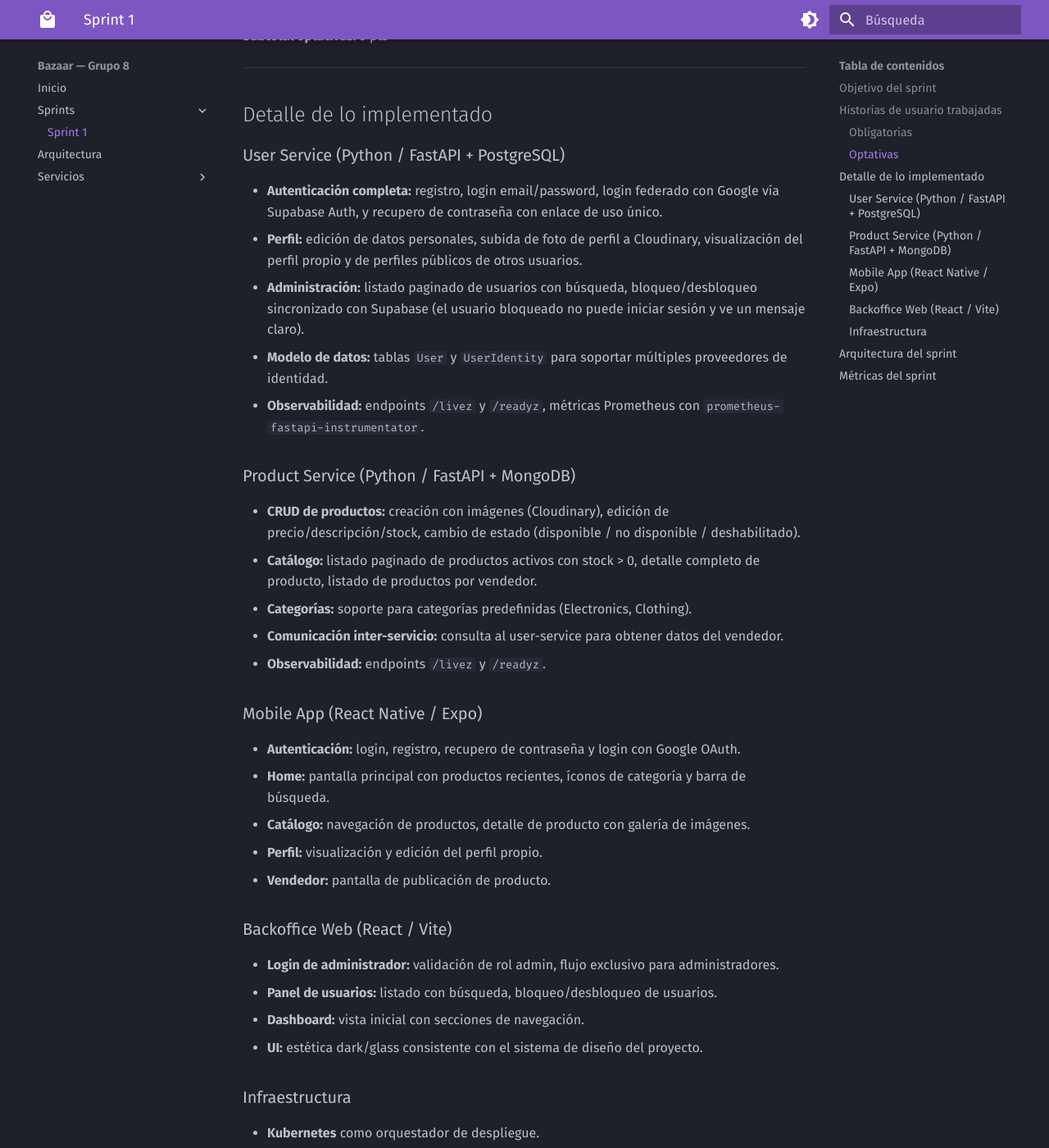
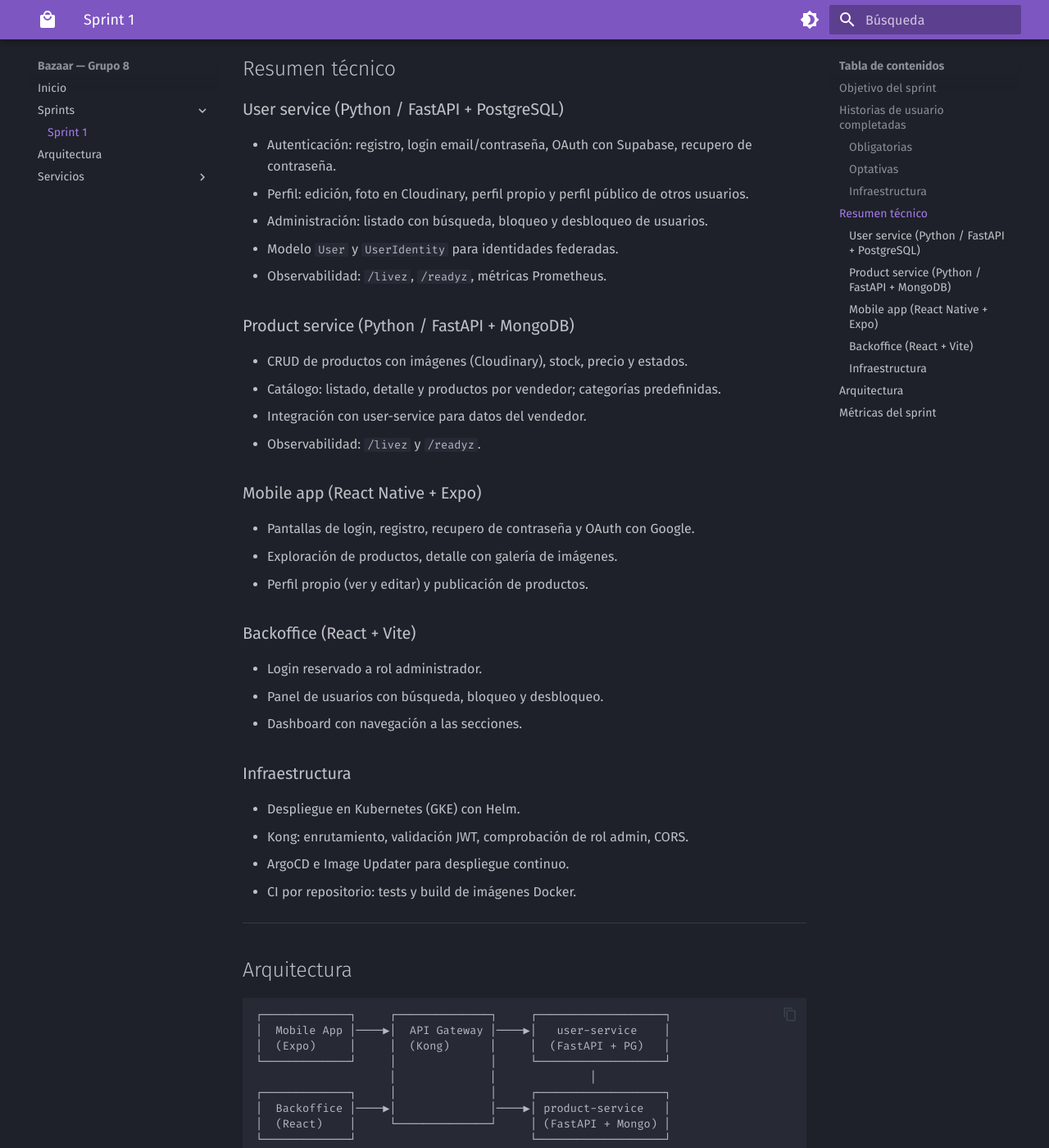
Before and after one commit to ids2-grupo8/Documentacion, an MkDocs documentation site: the page built from docs/sprints/sprint-1.md, in a window 1280 px wide and 1400 px high, scrolled down 1647 px. Shown: the whole window at 82% size. Built offline with MkDocs 1.6.1 and Material for MkDocs 9.7.7, drawn with Linux system fonts in a browser that asks for light colours; some of the changed text lies outside the part shown.

Commit message:
docs: update sprint 1 with technical summary and metrics

````diff
--- a/docs/sprints/sprint-1.md
+++ b/docs/sprints/sprint-1.md
@@ -8,86 +8,86 @@
 
 ## Objetivo del sprint
 
-Establecer la infraestructura del proyecto, configurar CI/CD en todos los componentes, implementar los flujos de autenticación completos en el user-service, el CRUD de productos en el product-service, y las interfaces iniciales del backoffice y la app mobile con al menos un flujo funcional de punta a punta.
+Establecer la infraestructura del proyecto (Kubernetes, Kong, CI/CD), implementar los flujos de autenticación, el catálogo de productos y las interfaces iniciales del backoffice y la app mobile.
 
 ---
 
-## Historias de usuario trabajadas
+## Historias de usuario completadas
 
 ### Obligatorias
 
-| # | Historia | Puntos | Estado | Componentes involucrados |
-|---|----------|:------:|--------|--------------------------|
-| 1 | Registro de usuarios | 2 | Completada | user-service, mobileApp |
-| 2 | Login con email y contraseña | 2 | Completada | user-service, mobileApp, backoffice |
-| 3 | Recupero de contraseña | 3 | Completada | user-service, mobileApp |
-| 4 | Edición de perfil | 3 | Completada | user-service, mobileApp |
-| 5 | Visualización de perfil propio | 1 | Completada | user-service, mobileApp |
-| 6 | Home | 3 | Completada | product-service, mobileApp |
-| 7 | Listado y búsqueda de productos | 3 | Completada | product-service, mobileApp |
-| 8 | Detalle de producto | 2 | Completada | product-service, mobileApp |
-| 14 | Publicar producto | 3 | Completada | product-service, mobileApp |
-| 15 | Gestión de stock y publicaciones | 3 | Completada | product-service |
-| 17 | Listar usuarios del sistema | 1 | Completada | user-service, backoffice |
-| 18 | Bloquear y desbloquear usuario | 2 | Completada | user-service, backoffice |
+| # | Historia | Puntos |
+|---|----------|:------:|
+| 1 | Registro de usuarios | 2 |
+| 2 | Login con email y contraseña | 2 |
+| 3 | Recupero de contraseña | 3 |
+| 4 | Edición de perfil | 3 |
+| 5 | Visualización de perfil propio | 1 |
+| 8 | Detalle de producto | 2 |
+| 14 | Publicar producto | 3 |
+| 15 | Gestión de stock y publicaciones | 3 |
+| 17 | Listar usuarios del sistema | 1 |
+| 18 | Bloquear y desbloquear usuario | 2 |
 
-**Subtotal obligatorias:** 28 / 63 pts
+**Total obligatorias (enunciado):** 22 puntos
 
 ### Optativas
 
-| # | Historia | Puntos | Estado | Componentes involucrados |
-|---|----------|:------:|--------|--------------------------|
-| 22 | Login con proveedor federado (Google) | 3 | Completada | user-service, mobileApp |
-| 24 | Visualización de perfil público | 2 | Completada | user-service |
+| # | Historia | Puntos |
+|---|----------|:------:|
+| 22 | Login con proveedor federado (Google) | 3 |
+| 24 | Visualización de perfil público | 2 |
 
-**Subtotal optativas:** 5 pts
+**Total optativas (enunciado):** 5 puntos
+
+### Infraestructura
+
+- Deploy automático en GKE
+- API Gateway (Kong)
+- Verificación de autenticación JWT en Kong
+- Verificación de rol de administrador en Kong
 
 ---
 
-## Detalle de lo implementado
+## Resumen técnico
 
-### User Service (Python / FastAPI + PostgreSQL)
+### User service (Python / FastAPI + PostgreSQL)
 
-- **Autenticación completa:** registro, login email/password, login federado con Google vía Supabase Auth, y recupero de contraseña con enlace de uso único.
-- **Perfil:** edición de datos personales, subida de foto de perfil a Cloudinary, visualización del perfil propio y de perfiles públicos de otros usuarios.
-- **Administración:** listado paginado de usuarios con búsqueda, bloqueo/desbloqueo sincronizado con Supabase (el usuario bloqueado no puede iniciar sesión y ve un mensaje claro).
-- **Modelo de datos:** tablas `User` y `UserIdentity` para soportar múltiples proveedores de identidad.
-- **Observabilidad:** endpoints `/livez` y `/readyz`, métricas Prometheus con `prometheus-fastapi-instrumentator`.
+- Autenticación: registro, login email/contraseña, OAuth con Supabase, recupero de contraseña.
+- Perfil: edición, foto en Cloudinary, perfil propio y perfil público de otros usuarios.
+- Administración: listado con búsqueda, bloqueo y desbloqueo de usuarios.
+- Modelo `User` y `UserIdentity` para identidades federadas.
+- Observabilidad: `/livez`, `/readyz`, métricas Prometheus.
 
-### Product Service (Python / FastAPI + MongoDB)
+### Product service (Python / FastAPI + MongoDB)
 
-- **CRUD de productos:** creación con imágenes (Cloudinary), edición de precio/descripción/stock, cambio de estado (disponible / no disponible / deshabilitado).
-- **Catálogo:** listado paginado de productos activos con stock > 0, detalle completo de producto, listado de productos por vendedor.
-- **Categorías:** soporte para categorías predefinidas (Electronics, Clothing).
-- **Comunicación inter-servicio:** consulta al user-service para obtener datos del vendedor.
-- **Observabilidad:** endpoints `/livez` y `/readyz`.
+- CRUD de productos con imágenes (Cloudinary), stock, precio y estados.
+- Catálogo: listado, detalle y productos por vendedor; categorías predefinidas.
+- Integración con user-service para datos del vendedor.
+- Observabilidad: `/livez` y `/readyz`.
 
-### Mobile App (React Native / Expo)
+### Mobile app (React Native + Expo)
 
-- **Autenticación:** login, registro, recupero de contraseña y login con Google OAuth.
-- **Home:** pantalla principal con productos recientes, íconos de categoría y barra de búsqueda.
-- **Catálogo:** navegación de productos, detalle de producto con galería de imágenes.
-- **Perfil:** visualización y edición del perfil propio.
-- **Vendedor:** pantalla de publicación de producto.
+- Pantallas de login, registro, recupero de contraseña y OAuth con Google.
+- Exploración de productos, detalle con galería de imágenes.
+- Perfil propio (ver y editar) y publicación de productos.
 
-### Backoffice Web (React / Vite)
+### Backoffice (React + Vite)
 
-- **Login de administrador:** validación de rol admin, flujo exclusivo para administradores.
-- **Panel de usuarios:** listado con búsqueda, bloqueo/desbloqueo de usuarios.
-- **Dashboard:** vista inicial con secciones de navegación.
-- **UI:** estética dark/glass consistente con el sistema de diseño del proyecto.
+- Login reservado a rol administrador.
+- Panel de usuarios con búsqueda, bloqueo y desbloqueo.
+- Dashboard con navegación a las secciones.
 
 ### Infraestructura
 
-- **Kubernetes** como orquestador de despliegue.
-- **Kong** como API Gateway (enrutamiento, CORS).
-- **ArgoCD** + Argo Image Updater para CD automático.
-- **CI:** pipelines por servicio que corren tests y buildean imágenes Docker en cada push.
-- **Helm charts** por servicio para gestión de despliegue.
+- Despliegue en Kubernetes (GKE) con Helm.
+- Kong: enrutamiento, validación JWT, comprobación de rol admin, CORS.
+- ArgoCD e Image Updater para despliegue continuo.
+- CI por repositorio: tests y build de imágenes Docker.
 
 ---
 
-## Arquitectura del sprint
+## Arquitectura
 
 ```
 ┌─────────────┐     ┌──────────────┐     ┌───────────────────┐
@@ -103,7 +103,7 @@ Establecer la infraestructura del proyecto, configurar CI/CD en todos los compon
                           ┌──────────┐    ┌──────┴──────┐
                           │ Supabase │    │ Cloudinary  │
                           │  Auth    │    │  (imágenes) │
-                          └──────────┘    └─────────────┘
+                          └──────────┘    └──────────────┘
 ```
 
 ---
````
Also changed, not shown: other parts of docs/sprints/sprint-1.md (+7 -10 lines).
